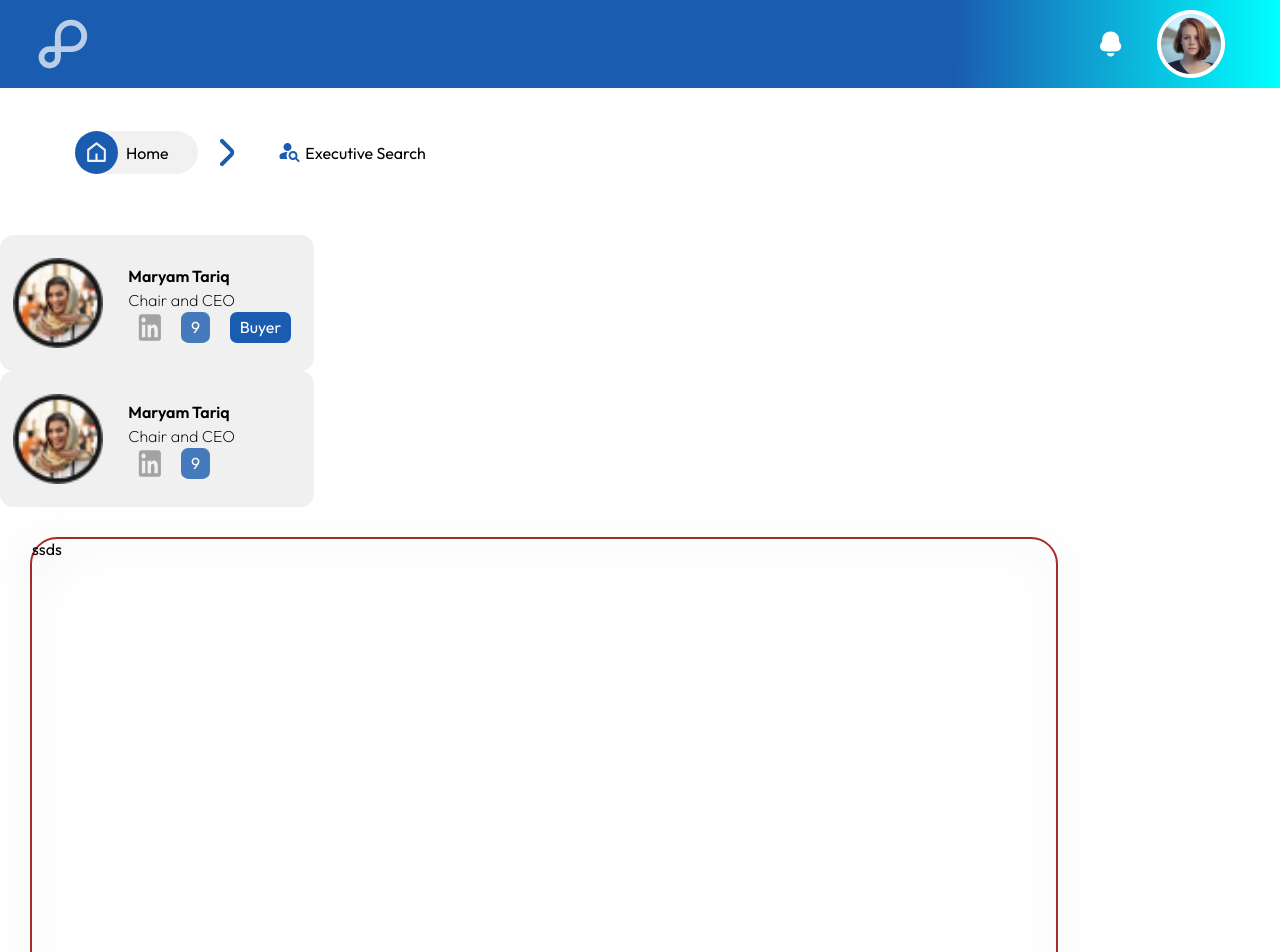
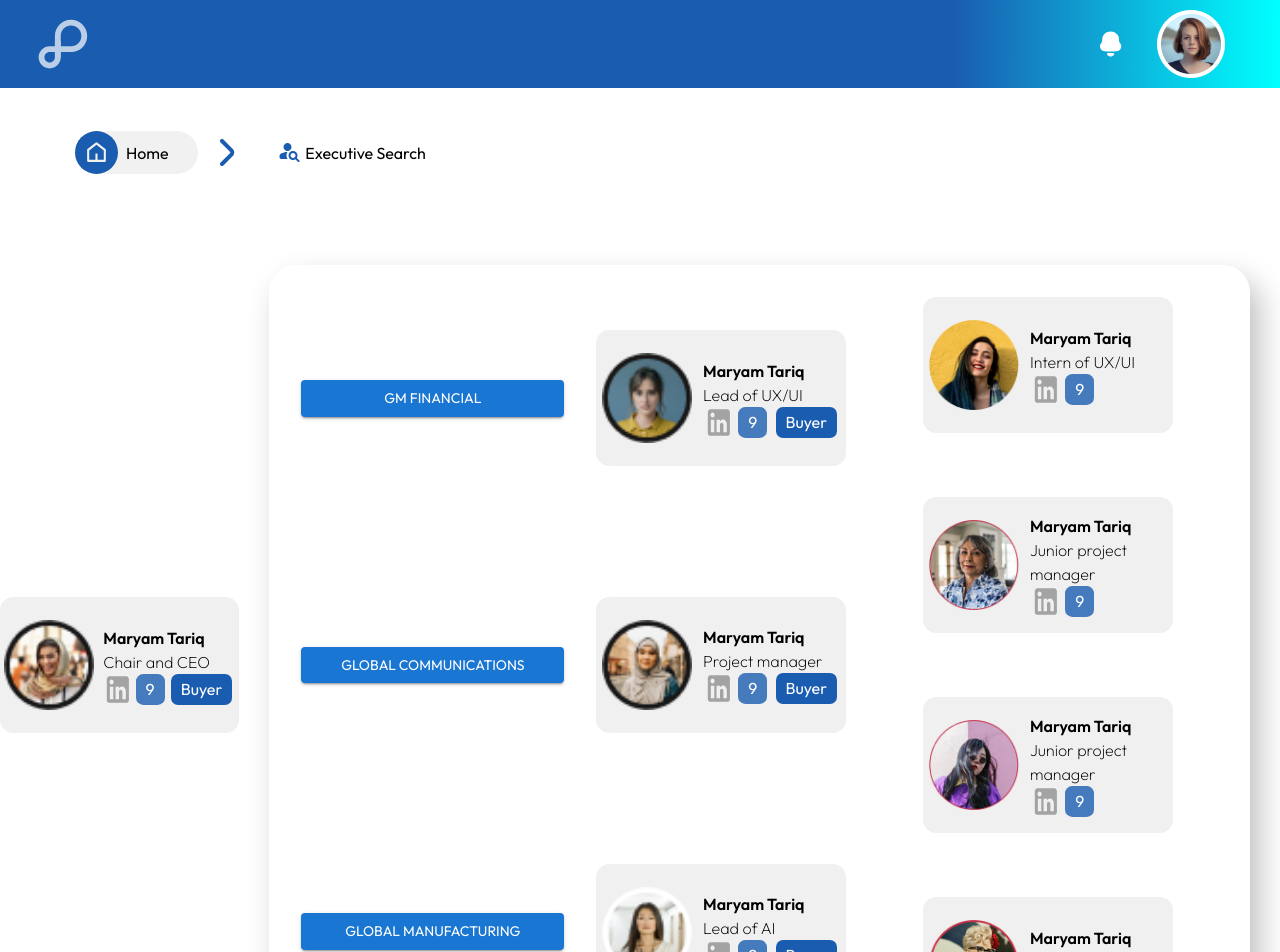
Before and after one commit to shehza-d/linkedin-prototype, a React (Create React App) app: page /employees in a window 1280 px wide. Shown: the top 952 px of the page. Built offline with nearby package versions, Linux system fonts and the light colour scheme.

Commit message:
last screen card

```diff
--- a/src/pages/dashboard/EmployeeDetail.jsx
+++ b/src/pages/dashboard/EmployeeDetail.jsx
@@ -1,8 +1,12 @@
+// CSS
+import styles from "../../styles/dashboard/EmployeeDetail.module.css";
+// Components
 import NavBar from "../../components/NavBar";
-import styles from "../../styles/dashboard/EmployeeDetail.module.css";
-import { RiHome5Line } from "react-icons/ri";
+// MUI
 import Typography from "@mui/material/Typography";
 import Box from "@mui/material/Box";
+import Button from "@mui/material/Button";
+// Assests
 import userSearch from "../../assets/dashboard/userSearch.svg";
 import arrow from "../../assets/dashboard/arrow.svg";
 import linkedIn from "../../assets/dashboard/linkedIn.svg";
@@ -14,6 +18,8 @@ import userFace5 from "../../assets/dashboard/userFace5.png";
 import userFace6 from "../../assets/dashboard/userFace6.png";
 import userFace7 from "../../assets/dashboard/userFace7.png";
 import userFace8 from "../../assets/dashboard/userFace8.png";
+// Icons
+import { RiHome5Line } from "react-icons/ri";
 
 function UserProfile({
   profilePic,
@@ -78,13 +84,63 @@ export default function EmployeeDetail() {
           userNumber="9"
           buyer={true}
         />
-        <UserProfile
-          userName="Maryam Tariq"
-          profilePic={userFace1}
-          userPosition="Chair and CEO"
-          userNumber="9"
-        />
-        <div className={styles.employeeContainer}>ssds</div>
+        <div className={styles.employeeContainer}>
+          <div className={styles.column}>
+            <Button variant="contained" sx={{mx:4}}>GM Financial</Button>
+            <Button variant="contained" sx={{mx:4}}>Global Communications</Button>
+            <Button variant="contained" sx={{mx:4}}>Global Manufacturing</Button>
+          </div>
+          <div className={styles.column}>
+            <UserProfile
+              userName="Maryam Tariq"
+              profilePic={userFace2}
+              userPosition="Lead of UX/UI"
+              userNumber="9"
+              buyer={true}
+            />
+            <UserProfile
+              userName="Maryam Tariq"
+              profilePic={userFace3}
+              userPosition="Project manager"
+              userNumber="9"
+              buyer={true}
+            />
+            <UserProfile
+              userName="Maryam Tariq"
+              profilePic={userFace4}
+              userPosition="Lead of AI"
+              userNumber="9"
+              buyer={true}
+            />
+          </div>
+          <div className={styles.column}>
+            <UserProfile
+              userName="Maryam Tariq"
+              profilePic={userFace5}
+              userPosition="Intern of UX/UI"
+              userNumber="9"
+            />
+            <UserProfile
+              userName="Maryam Tariq"
+              profilePic={userFace6}
+              userPosition="Junior project manager"
+              userNumber="9"
+            />
+            <UserProfile
+              userName="Maryam Tariq"
+              profilePic={userFace7}
+              userPosition="Junior project manager"
+              userNumber="9"
+            />
+            <UserProfile
+              userName="Maryam Tariq"
+              profilePic={userFace8}
+              userPosition="AI Intern"
+              userNumber="9"
+            />
+          </div>
+          {/* <div className={styles.column}></div> */}
+        </div>
       </div>
     </>
   );
--- a/src/styles/dashboard/EmployeeDetail.module.css
+++ b/src/styles/dashboard/EmployeeDetail.module.css
@@ -33,7 +33,6 @@
   border-radius: 50px;
   height: inherit;
 }
-
 .navigationContainer {
   display: flex;
   height: 115px;
@@ -48,13 +47,9 @@
   align-items: center;
   justify-content: space-around;
 }
-.employeeContainer {
-  margin: 30px;
-  filter: drop-shadow(0px 7px 20px rgba(0, 0, 0, 0.25));
-  border-radius: 27.1267px;
-  width: 80%;
-  height: 80vh;
-  border: 2px solid brown;
+.pageContainer {
+  display: flex;
+  align-items: center;
 }
 
 /* UserProfile */
@@ -62,10 +57,11 @@
   display: flex;
   align-items: center;
   justify-content: space-around;
-  width: 313.51px;
+  width: 250px;
   height: 136px;
   background: #f0f0f0;
   border-radius: 13.2468px;
+
 }
 .textt {
 }
@@ -94,3 +90,25 @@
   border-radius: 7.06494px;
 }
 /* UserProfile */
+
+.employeeContainer {
+  display: flex;
+  margin: 30px;
+  border-radius: 27.1267px;
+  width: 80%;
+  height: 100vh;
+  /* border: 2px solid brown; */
+  /* filter: drop-shadow(0px 7px 20px rgba(0, 0, 0, 0.25)); */
+  /* box-shadow:drop-shadow(10px 7px 20px rgba(0, 0, 0, 0.25)) ; */
+box-shadow: 10px 15px 30px  rgba(0, 0, 0, 0.25);
+
+}
+.column {
+  width: 33.33%;
+  display: flex;
+  flex-direction: column;
+  /* align-items: center; */
+  justify-content: space-around;
+  /* border: 2px solid;
+  background-color: orange; */
+}
```
